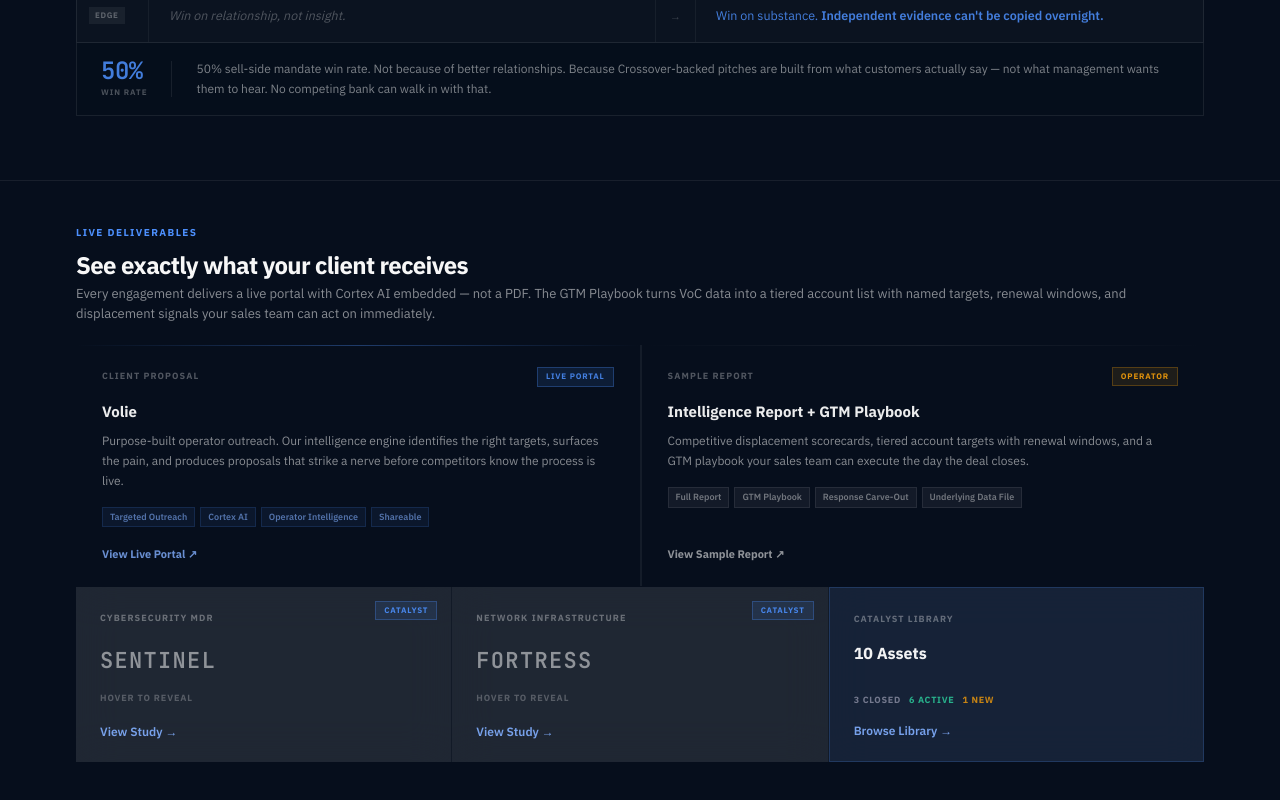
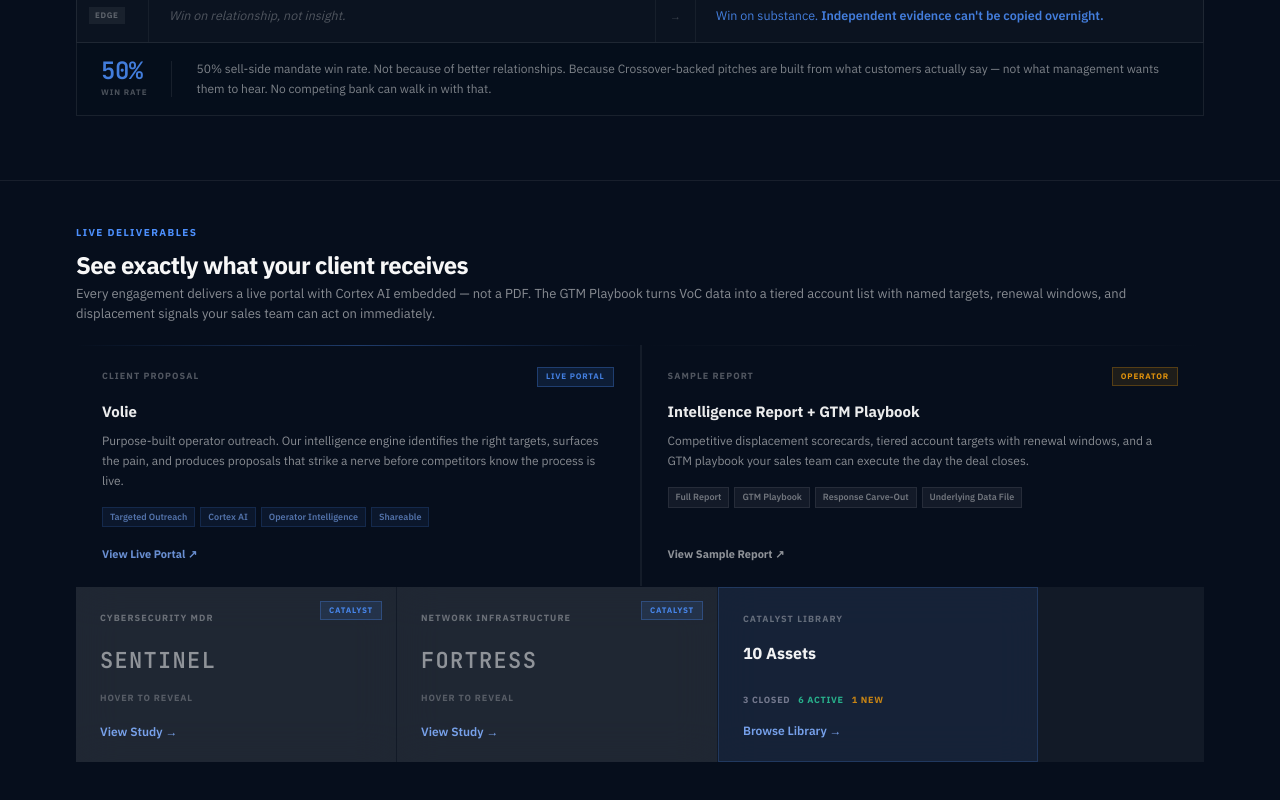
Before and after one commit to Crossover-Research/sell-side-overview-site, a Next.js app: page /intelligence in a window 1280 px wide. Shown: the part 3458-4258 px from the top of the page. Built offline with nearby package versions, Linux system fonts and the light colour scheme.

Commit message:
Constrain sample study cards to max 320px — remove excess whitespace

```diff
--- a/app/globals.css
+++ b/app/globals.css
@@ -755,7 +755,7 @@ main { padding-top: calc(var(--topbar-h) + var(--tabnav-h)); padding-bottom: 60p
 .ib-diff-desc  { font-size: 12.5px; color: var(--t1); line-height: 1.65; }
 
 /* Sample cards */
-.ib-samples { display: grid; grid-template-columns: repeat(3, 1fr); gap: 1px; background: var(--br-lo); }
+.ib-samples { display: grid; grid-template-columns: repeat(3, minmax(0, 320px)); gap: 1px; background: var(--br-lo); justify-content: start; }
 .ib-sample-card { display: flex; flex-direction: column; background: var(--glass-hi); backdrop-filter: var(--blur); -webkit-backdrop-filter: var(--blur); padding: 24px 24px 20px; text-decoration: none; transition: background .15s; min-height: 160px; }
 .ib-sample-card:hover { background: rgba(255,255,255,.07); }
 .ib-sample-cta { background: rgba(77,144,254,.08); border: 1px solid rgba(77,144,254,.2); }
```
